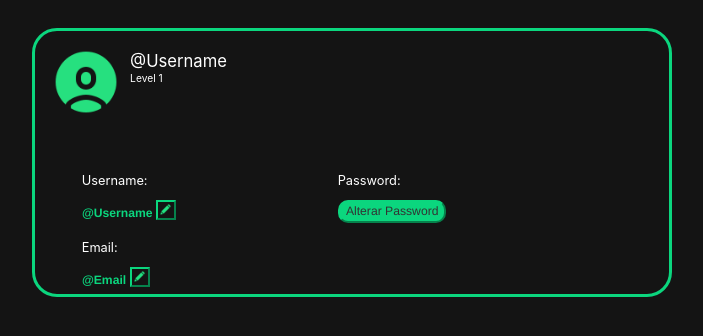
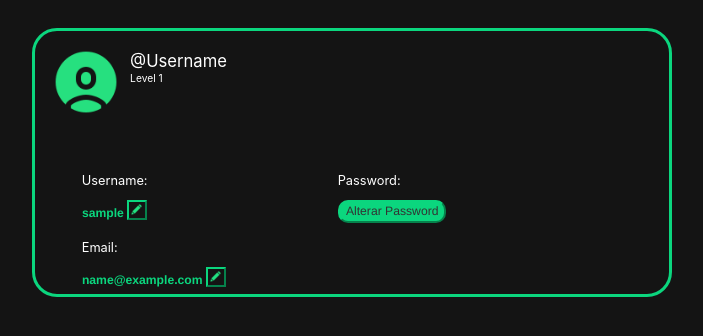
Before and after one commit to miguelcosta03/WatchIt, a Flask app: template code/templates/editProfile.html in a window 1280 px wide; the page is wider, and only the part inside the window is pictured. Shown: the part 145-481 px from the top of that part, without its empty margins (288-991 px from the left). Run offline with Flask 2, Linux system fonts and the light colour scheme; the template is opened without the code that fills it: most values are stand-ins (such as "Sample title", 1, 10 or a date in 2020); parts of the project's set-up code (start-up, migrations or seed data) failed here and were passed over; some libraries are stand-ins or nearby versions.

Commit message:
- Criada função para retornar o nome do utilizador.
- Criada função para retornar o nome do utilizador;
- Criada função para mostrar o email e o nome do utilizador na página "Editar Perfil".

```diff
--- a/code/main.py
+++ b/code/main.py
@@ -167,7 +167,9 @@ def mainPage():
 
 @app.route('/editarPerfil')
 def editProfile():
-    return render_template(editProfileTemplate)
+    global email_address
+    username = str(database.getUsername(email_address))
+    return render_template(editProfileTemplate, username=username, email_address=email_address)
 
 @app.route('/inserirCodigodeVerificacao', methods=['POST', 'GET'])
 def insertVericationCode():
@@ -199,7 +201,6 @@ def insertVericationCode():
 
             else:
                 invalidVerificationCode = True
-    print(verCode)
     return render_template(insertVericationCodeTemplate, invalidVerificationCode=invalidVerificationCode)
 
 @app.route('/alterarPalavraPasse')
--- a/code/templates/editProfile.html
+++ b/code/templates/editProfile.html
@@ -31,7 +31,7 @@
                             <div class="editable-username-div">
                                 <p class="username-text">Username:</p>
                                 <div class="username-editable-div">
-                                    <label class="username">@Username</label>
+                                    <label class="username">{{ username }}</label>
                                     <button class="edit-username-button" id="edit-username-button" onclick="showHideNewUsernameDiv()"></button>
                                 </div>
                                 <div class="new-username-div" id="new-username-div">
@@ -42,7 +42,7 @@
                             <div class="editable-email-div">
                                 <p class="email-text">Email:</p>
                                 <div class="email-editable-div">
-                                    <label class="email">@Email</label>
+                                    <label class="email">{{ email_address }}</label>
                                     <button class="edit-email-button" id="edit-email-button" onclick="showHideNewEmailDiv()"></button>
                                 </div>
                                 <div class="new-email-div" id="new-email-div">
```
Also changed, not shown: code/database.py (+6 -6 lines).
